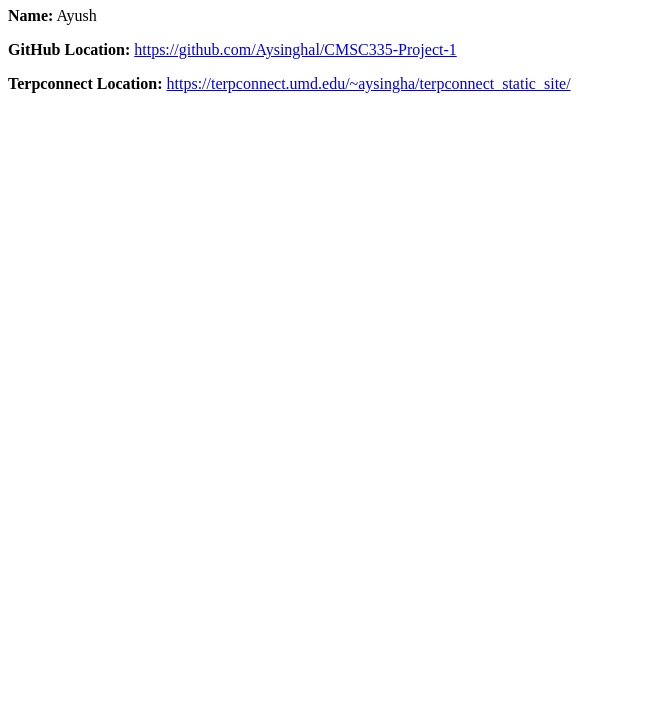
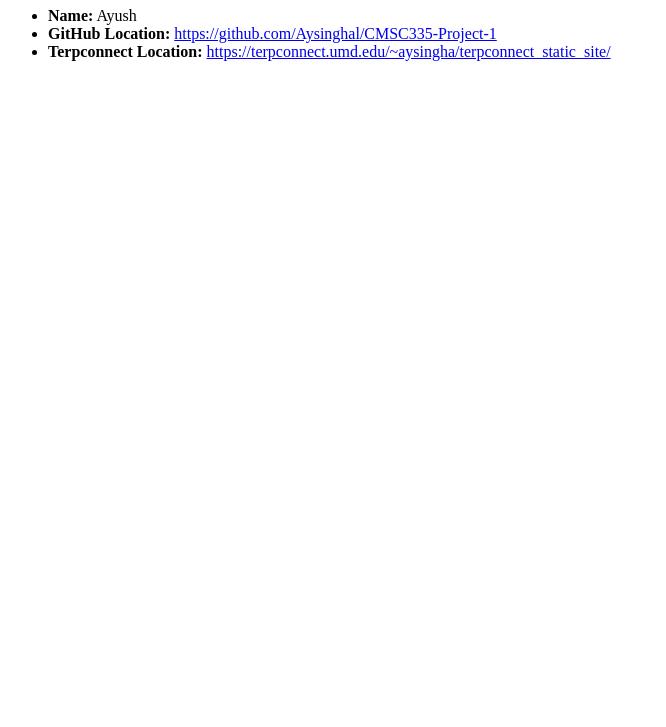
Before and after one commit to Aysinghal/CMSC335-Project-1, a plain HTML site: page index.html in a window 1280 px wide. Shown: the part 73-800 px from the top of the page, without its empty margins (0-666 px from the left). Drawn offline with Linux system fonts and the light colour scheme.

Commit message:
Formatting changes

```diff
--- a/index.html
+++ b/index.html
@@ -7,12 +7,15 @@
 
 <body>
     <h1>Render Static Site</h1>
-    <p><strong>Name:</strong> Ayush</p>
-    <p><strong>GitHub Location:</strong> <a
-            href="https://github.com/Aysinghal/CMSC335-Project-1">https://github.com/Aysinghal/CMSC335-Project-1</a></p>
-    <p><strong>Terpconnect Location:</strong> <a
-            href="https://terpconnect.umd.edu/~aysingha/terpconnect_static_site/">https://terpconnect.umd.edu/~aysingha/terpconnect_static_site/</a>
-    </p>
+    <ul>
+        <li><strong>Name:</strong> Ayush</li>
+        <li><strong>GitHub Location:</strong> <a
+                href="https://github.com/Aysinghal/CMSC335-Project-1">https://github.com/Aysinghal/CMSC335-Project-1</a>
+        </li>
+        <li><strong>Terpconnect Location:</strong> <a
+                href="https://terpconnect.umd.edu/~aysingha/terpconnect_static_site/">https://terpconnect.umd.edu/~aysingha/terpconnect_static_site/</a>
+        </li>
+    </ul>
 </body>
 
 </html>
```
